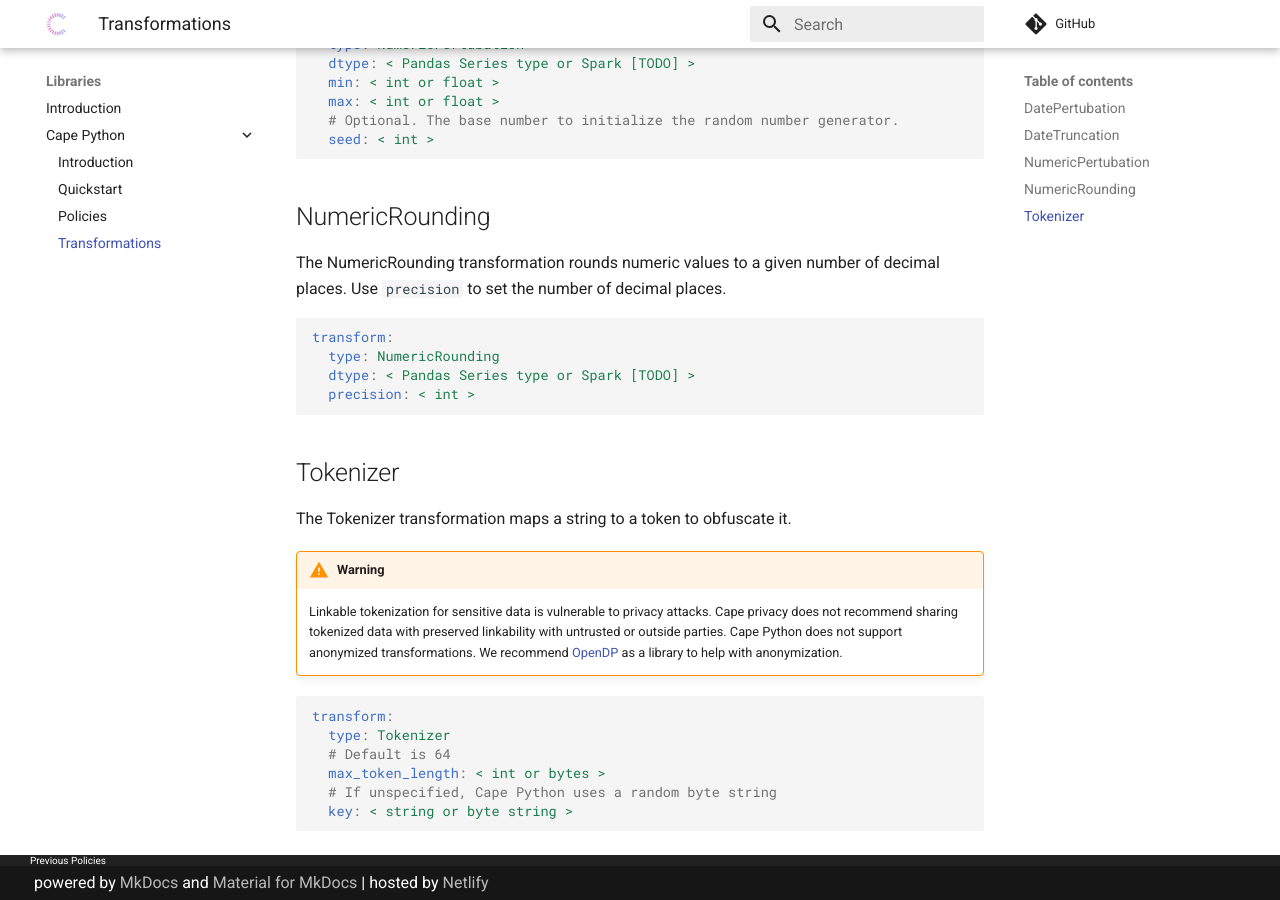
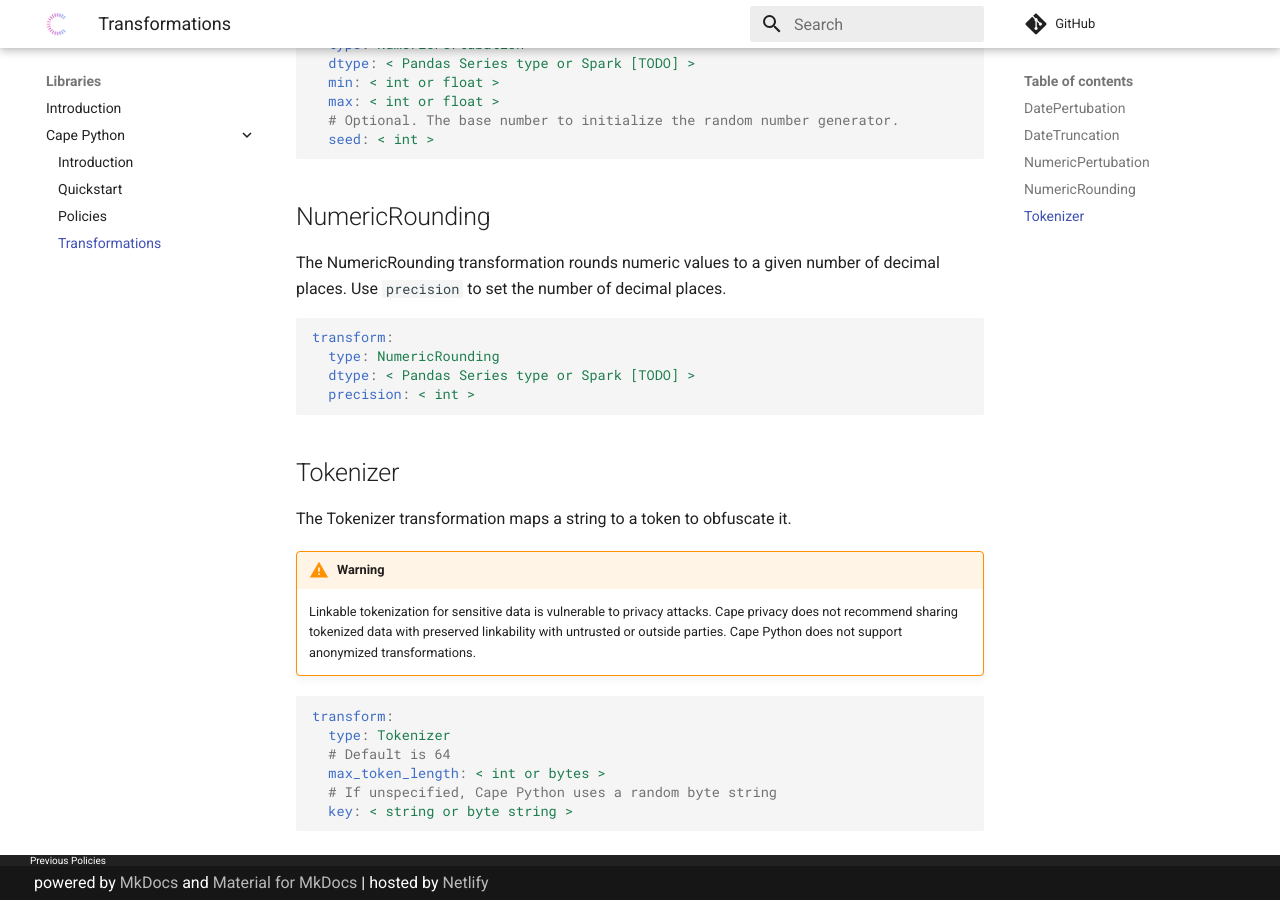
Before and after one commit to capeprivacy/documentation, an MkDocs documentation site: the page built from docs/libraries/cape-python/transformations.md, in a window 1280 px wide and 900 px high, scrolled down 1023 px. Built offline with MkDocs 1.6.1 and Material for MkDocs 9.7.7, drawn with Linux system fonts in a browser that asks for light colours; comment, search, counter and statistics services are not loaded.

Commit message:
amended transforms warning

````diff
--- a/docs/libraries/cape-python/transformations.md
+++ b/docs/libraries/cape-python/transformations.md
@@ -60,7 +60,7 @@ transform:
 The Tokenizer transformation maps a string to a token to obfuscate it.
 
 !!! warning
-    Linkable tokenization for sensitive data is vulnerable to privacy attacks. Cape privacy does not recommend sharing tokenized data with preserved linkability with untrusted or outside parties. Cape Python does not support anonymized transformations. We recommend [OpenDP](https://github.com/opendifferentialprivacy/) as a library to help with anonymization.
+    Linkable tokenization for sensitive data is vulnerable to privacy attacks. Cape privacy does not recommend sharing tokenized data with preserved linkability with untrusted or outside parties. Cape Python does not support anonymized transformations.
 
 ``` yaml
 transform:
````
